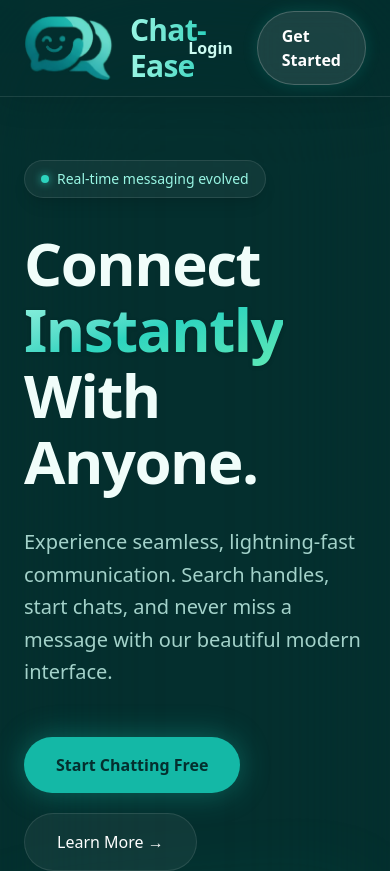
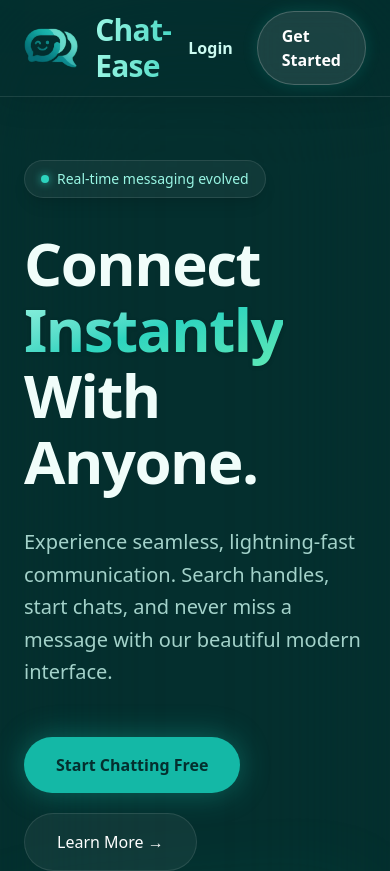
Before and after one commit to Umairishuman/chat-ease, a Next.js app: page / in a window 390 px wide. Shown: the top 871 px of the page. Built offline with nearby package versions, Linux system fonts and the light colour scheme.

Commit message:
refactor: optimize Image component configurations with responsive sizes and dynamic sizing attributes

```diff
--- a/app/(pages)/(auth)/login/page.tsx
+++ b/app/(pages)/(auth)/login/page.tsx
@@ -10,6 +10,7 @@ export default function Login() {
 				src="/hero-mockup.png"
 				alt="Background"
 				fill
+				sizes="100vw"
 				className="object-cover z-0 opacity-40 mix-blend-luminosity"
 				priority
 			/>
@@ -25,9 +26,10 @@ export default function Login() {
 						<Image
 							src="/enhanced-chat-ease-logo.png"
 							alt="Chat-Ease Logo"
-							width={80}
-							height={80}
-							className="object-contain"
+							width={0}
+							height={0}
+							sizes="100vw"
+							className="w-auto h-16 object-contain"
 						/>
 						<span className="text-3xl font-bold tracking-tight text-white">
 							Chat-Ease
--- a/app/(pages)/(auth)/register/page.tsx
+++ b/app/(pages)/(auth)/register/page.tsx
@@ -42,6 +42,7 @@ export default function Register() {
 				src="/hero-mockup.png"
 				alt="Background"
 				fill
+				sizes="100vw"
 				className="object-cover z-0 opacity-40 mix-blend-luminosity"
 				priority
 			/>
@@ -57,9 +58,10 @@ export default function Register() {
 						<Image
 							src="/enhanced-chat-ease-logo.png"
 							alt="Chat-Ease Logo"
-							width={80}
-							height={80}
-							className="object-contain"
+							width={0}
+							height={0}
+							sizes="100vw"
+							className="w-auto h-16 object-contain"
 						/>
 						<span className="text-3xl font-bold tracking-tight text-white">
 							Chat-Ease
--- a/app/components/Navbar.tsx
+++ b/app/components/Navbar.tsx
@@ -10,9 +10,10 @@ export default function Navbar() {
           <Image
             src="/enhanced-chat-ease-logo.png"
             alt="Chat-Ease Logo"
-            width={90}
-            height={90}
-            className="object-contain"
+            width={0}
+            height={0}
+            sizes="15vw"
+            className="w-auto h-10 object-contain"
           />
           <span className="text-3xl font-bold tracking-tight text-transparent bg-clip-text bg-gradient-to-r from-teal-200 to-teal-400">
             Chat-Ease
--- a/app/page.tsx
+++ b/app/page.tsx
@@ -54,6 +54,7 @@ export default function Home() {
                   src="/hero-mockup.png"
                   alt="Chat-Ease Application Mockup"
                   fill
+                  sizes="(max-width: 1024px) 100vw, 50vw"
                   className="object-cover opacity-90 mix-blend-luminosity hover:mix-blend-normal hover:opacity-100 transition-all duration-700"
                   priority
                 />
```
